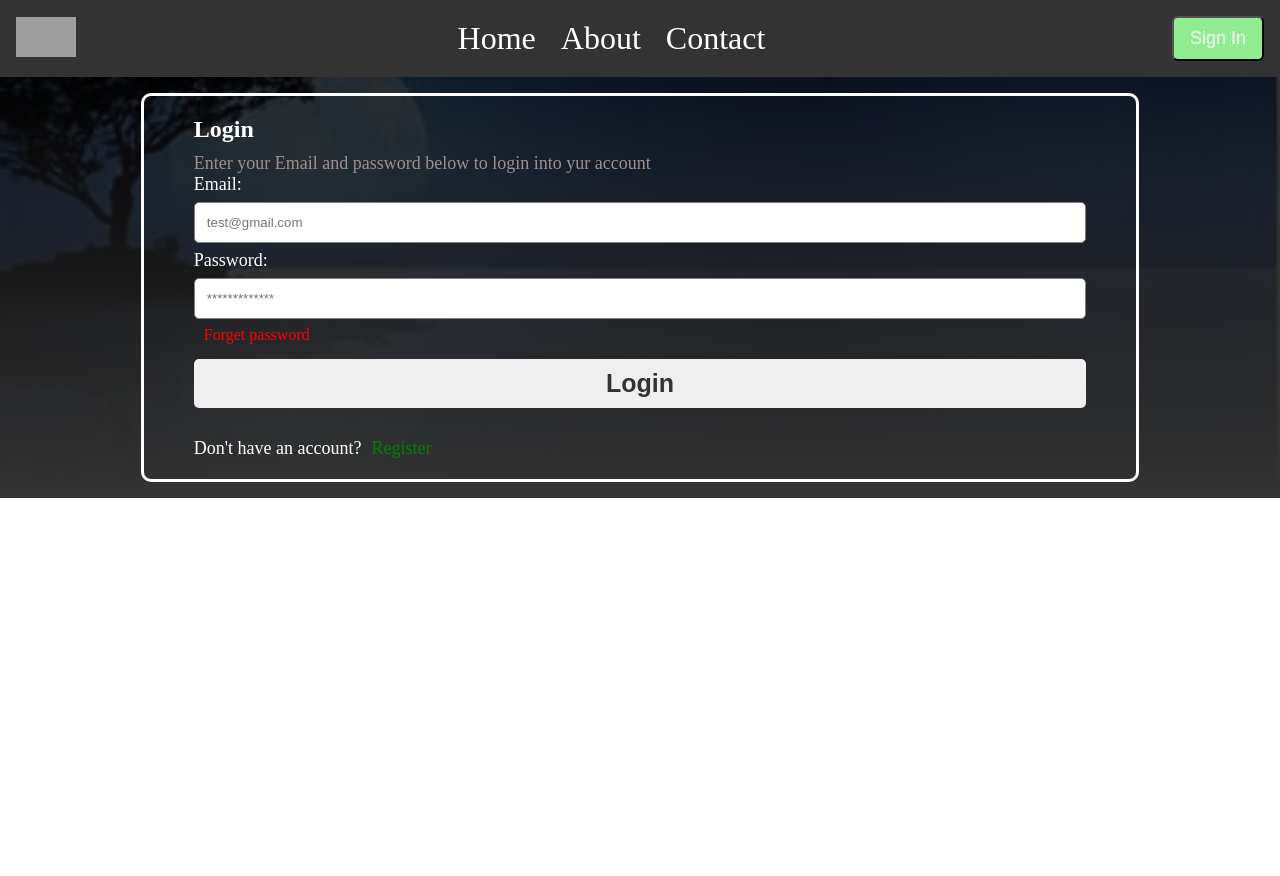
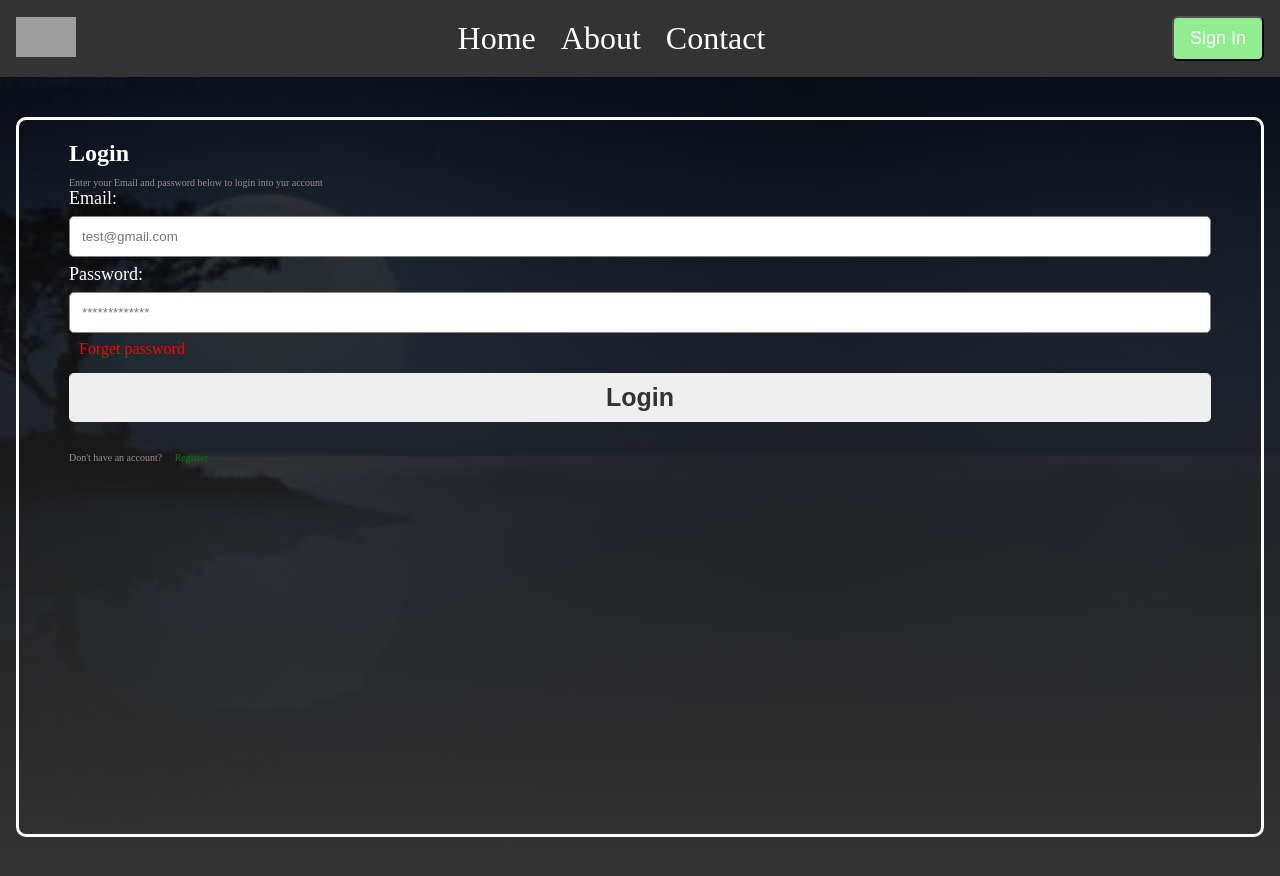
Before and after one commit to mankind4dev/login-validation-tech4dev, a React (Vite) app: page /login in a window 1280 px wide. Before the commit the page ends 800 px from the top, so only its background shows below. Built offline with nearby package versions, Linux system fonts and the light colour scheme; grey boxes are pictures that could not be loaded.

Commit message:
Auth validation style update

```diff
--- a/src/components/Login.jsx
+++ b/src/components/Login.jsx
@@ -43,8 +43,8 @@ export default function Register() {
   };
   return (
     <>
-      <section className="container">
-        <div className="reg">
+      <section className="container2">
+        <div className="reg2">
           <form onSubmit={handleSubmit}>
             <h1>Login</h1>
             <p>Enter your Email and password below to login into yur account</p>
--- a/src/index.css
+++ b/src/index.css
@@ -53,10 +53,26 @@ header button {
     url(./assets/bg8.jpg);
   background-size: cover;
   background-position: center;
-  height: 100%;
+  height: 100vh;
+}
+.container2 {
+  display: flex;
+  align-items: center;
+  justify-content: center;
+  padding: 1rem;
+  background-image: linear-gradient(rgba(0, 0, 0, 0.8), #333),
+    url(./assets/bg8.jpg);
+  background-size: cover;
+  background-position: center;
+  height: 100vh;
 }
 
 .reg h1 {
+  color: #fff;
+  text-align: start;
+  margin: 10px 0;
+}
+.reg2 h1 {
   color: #fff;
   text-align: start;
   margin: 10px 0;
@@ -70,15 +86,37 @@ header button {
   border: 3px solid #fff;
   padding: 10px 50px;
   border-radius: 10px;
-  height: 100%;
+  height: 100vh;
   width: 40%;
 }
-
-.container .reg form {
-  margin: auto;
+.container2 .reg2 {
+  display: block;
+  margin: 0 auto;
+  flex-direction: column;
+  align-self: center;
+  border: 3px solid #fff;
+  padding: 10px 50px;
+  border-radius: 10px;
+  height: 90vh;
+  width: 100%;
 }
 
+
+
 .reg button {
+  width: 100%;
+  padding: 10px;
+  border: none;
+  outline: none;
+  color: #333;
+  border-radius: 5px;
+  font-weight: 600;
+  font-size: 25px;
+  cursor: pointer;
+  margin-top: 15px;
+  margin-bottom: 30px;
+}
+.reg2 button {
   width: 100%;
   padding: 10px;
   border: none;
@@ -98,9 +136,19 @@ header button {
   color: #fff;
   white-space: nowrap;
 }
+.container2 .reg > p {
+  display: flex;
+  margin-bottom: 10px;
+  color: #fff;
+  white-space: nowrap;
+}
 
 .reg p {
   font-size: 18px;
+  color: rgb(158, 143, 143);
+}
+.reg2 p {
+  font-size: 10px;
   color: rgb(158, 143, 143);
 }
 
@@ -114,6 +162,24 @@ header button {
   text-decoration: underline;
 }
 .reg .forgetPass {
+  color: red;
+  white-space: nowrap;
+  margin-left: 10px;
+  text-decoration: none;
+}
+.reg .forgetPass:hover {
+  text-decoration: underline;
+}
+.reg2 .regLink {
+  color: green;
+  white-space: nowrap;
+  margin-left: 10px;
+  text-decoration: none;
+}
+.reg2 .regLink:hover {
+  text-decoration: underline;
+}
+.reg2 .forgetPass {
   color: red;
   white-space: nowrap;
   margin-left: 10px;
@@ -236,14 +302,14 @@ section .row input {
     display: none;
   }
 
-  .container > .reg {
-    padding: 0px 10px;
+  .container  {
+    height: 150vh;;
   }
 
   .container .reg {
     padding: 0px 10px;
     width: 80%;
-    height: ;
+    height: 100%;
   }
 
   .reg p {
```
